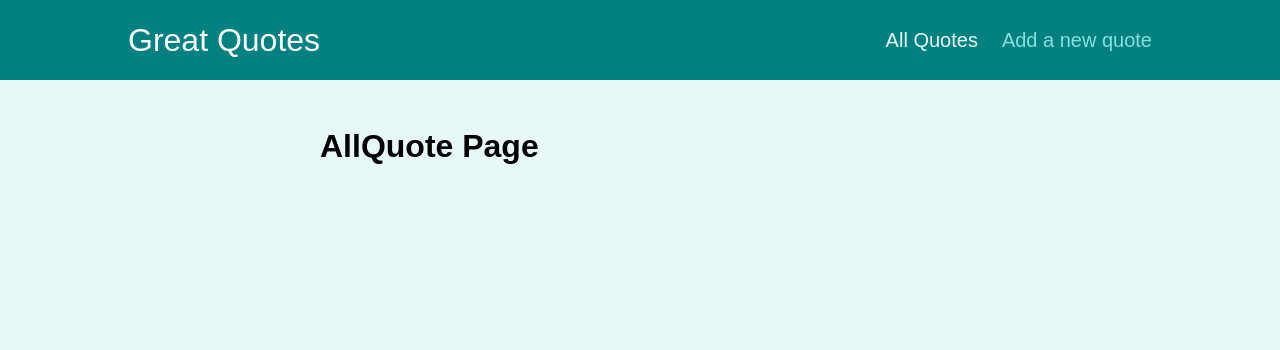
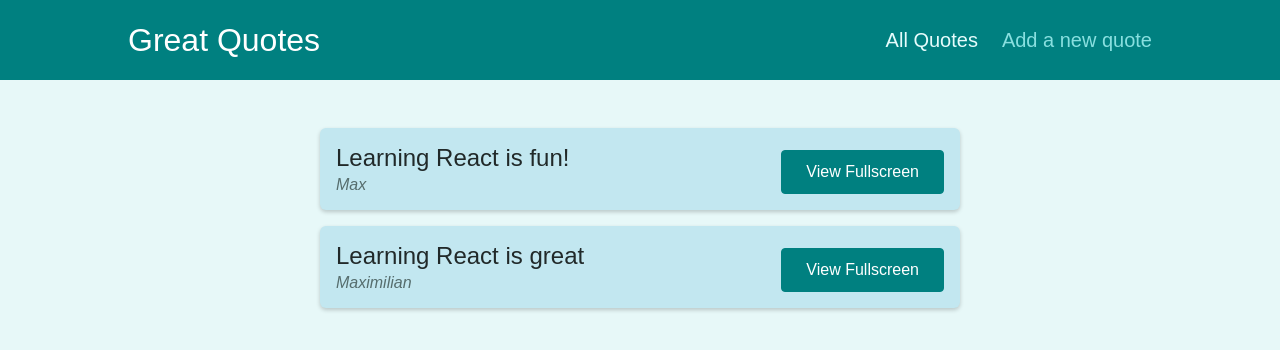
Before and after one commit to surajsgh/Great_Quotes, a React (Create React App) app: page /quotes in a window 1280 px wide. Shown: the top 350 px of the page. Built offline with nearby package versions, Linux system fonts and the light colour scheme.

Commit message:
Add dummy data and comment section on new quote section.

```diff
--- a/src/pages/AllQuotes.js
+++ b/src/pages/AllQuotes.js
@@ -1,5 +1,12 @@
+import QuoteList from "../components/quotes/QuoteList";
+
+const DUMMY_DATA = [
+  { id: "q1", author: "Max", text: "Learning React is fun!" },
+  { id: "q2", author: "Maximilian", text: "Learning React is great" },
+];
+
 const AllQuote = () => {
-  return <h1>AllQuote Page</h1>;
+  return <QuoteList quotes={DUMMY_DATA} />;
 };
 
 export default AllQuote;
--- a/src/pages/NewQuote.js
+++ b/src/pages/NewQuote.js
@@ -1,5 +1,9 @@
+import QuoteForm from "../components/quotes/QuoteForm";
+
 const NewQuote = () => {
-  return <h1>NewQuote Page.</h1>;
+  const addQuoteHandler = (quoteData) => console.log(quoteData);
+
+  return <QuoteForm onAddQuote={addQuoteHandler} />;
 };
 
 export default NewQuote;
```
Also changed, not shown: src/components/quotes/QuoteForm.js (+9 -9 lines).
